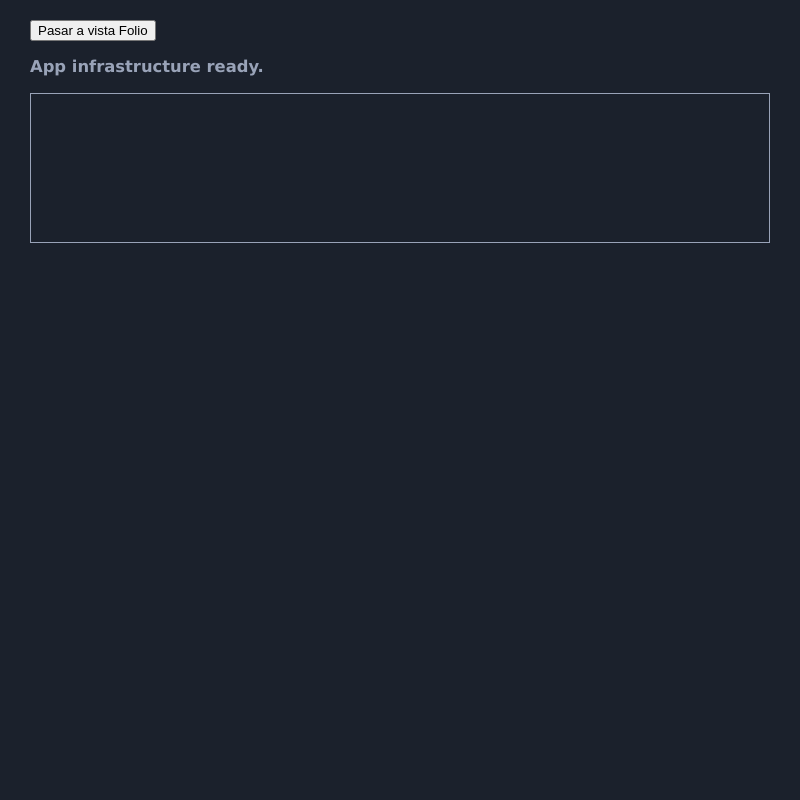
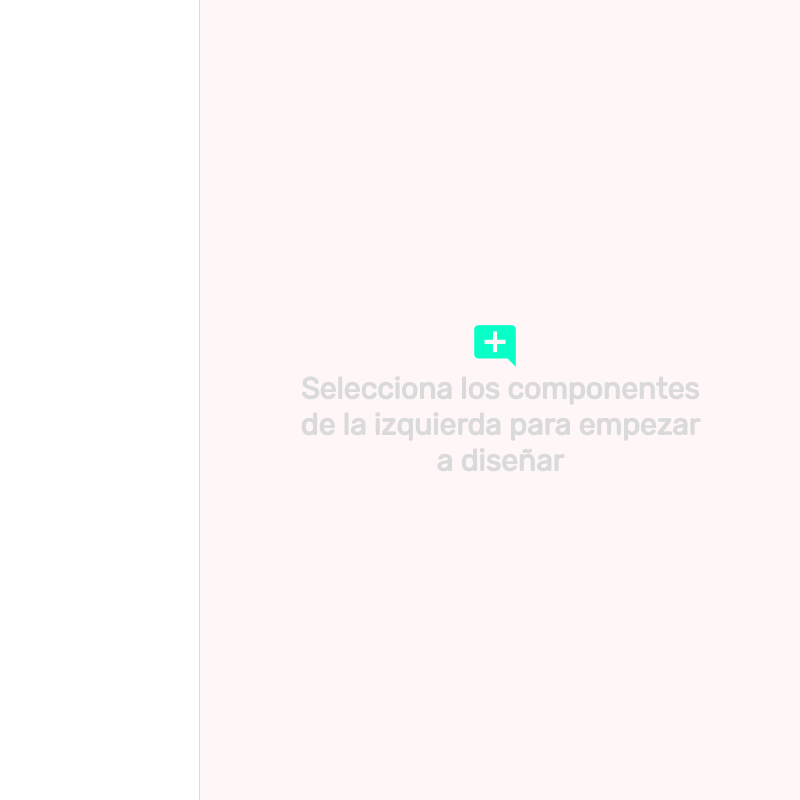
Before and after one commit to niko97killer/Electron-App, an Electron app: page index.html in a window 800 px wide. Drawn offline with Linux system fonts and the light colour scheme; no server answers.

Commit message:
Loading inicial y estructura base del layout

```diff
--- a/app.js
+++ b/app.js
@@ -1,9 +1,13 @@
 //Importamos el modulo fs que nos permitira gestionar ficheros locales
 const fs = require('fs')
+const { BrowserWindow } = require('electron')
 
 let console_style = "padding: 20px; font-weight: 900;";
 
-let MainContainer, Folio;
+let MainContainer,
+    Folio,
+    SubWindow,
+    EditorMain;
 
 let colors = [
     "#9b59b6",
@@ -18,6 +22,10 @@ let colors = [
 let clickedElem = null;
 
 $(document).ready(async() => {
+    loadApp();
+});
+
+async function loadAppPrueba() {
     console.log("%cApp ready form execute stufs", console_style);
     MainContainer = $('#main');
     MainContainer.append(`<h3>App infrastructure ready.</h3>`);
@@ -76,14 +84,55 @@ $(document).ready(async() => {
         ul.append(li);
         li.show('slow');
     })
-});
+}
+
+async function loadApp() {
+    let loading_res = await showLoader();
+
+    abrirFolioEdicion();
+}
+
+let loadingPanel = $('<div/>', { class: 'loading-panel', text: 'Loading Content' });
+
+async function showLoader() {
+    return new Promise((res, rej) => {
+        $('body').append(loadingPanel);
+
+        loadingPanel.animate({
+            padding: "20"
+        }, 2000, () => {
+            loadingPanel.hide();
+            res(1);
+        });
+        //setTimeout(() => {
+        //
+        //    res(1);
+        //}, 2000);
+    });
+}
 
 async function abrirFolioEdicion() {
-    MainContainer.hide();
+    EditorMain = $('<div/>', {
+        class: 'editor_main'
+    });
+
+    let MenuEditor = $('<div/>', { class: 'editor_left_menu' });
+    MenuEditor.append($('<div/>', { class: 'editor_contenedor' }));
+
+    let FolioEdicion = $('<div/>', { class: 'editor_folio_edicion' });
+    FolioEdicion.append($('<div/>', { class: 'editor_contenedor' }).append(`<div id="start_message">
+                                                                            <i class="material-icons">add_comment</i><br>
+                                                                            Selecciona los componentes de la izquierda para empezar a diseñar
+                                                                            </div>`));
+
+    EditorMain.append(MenuEditor);
+    EditorMain.append(FolioEdicion);
+
+    //MainContainer.hide();
     Folio = $('<div/>', {
         class: 'folio',
         mousedown: function(e) {
-            console.log(Folio.offsetLeft);
+            console.log(Folio.offset().left);
             let elem = $('<div/>', {
                 class: 'begin_elem',
                 css: {
@@ -96,7 +145,7 @@ async function abrirFolioEdicion() {
         }
     });
     $('body').css('background', '#ccc');
-    $('body').append(Folio);
+    $('body').append(EditorMain);
 }
 
 async function getNodeData(path) {
--- a/index.html
+++ b/index.html
@@ -6,7 +6,7 @@
     <!-- https://developer.mozilla.org/en-US/docs/Web/HTTP/CSP
     <meta http-equiv="Content-Security-Policy" content="default-src 'self'; script-src 'self'">
     <meta http-equiv="X-Content-Security-Policy" content="default-src 'self'; script-src 'self'">-->
-
+    <link href="https://fonts.googleapis.com/css?family=Rubik&display=swap" rel="stylesheet">
     <link rel="stylesheet" href="style.css">
     <script defer>
         window.$ = window.jQuery = require("./scripts/jquery.js");
@@ -19,9 +19,9 @@
 <body>
 
 
-    <div id="main">
+    <!--<div id="main">
         <button onclick="abrirFolioEdicion()">Pasar a vista Folio</button>
-    </div>
+    </div>-->
 
     <!-- You can also require other files to run in this process -->
     <script src="./renderer.js"></script>
--- a/main.js
+++ b/main.js
@@ -11,6 +11,9 @@ function createWindow() {
     mainWindow = new BrowserWindow({
         width: 800,
         height: 600,
+        frame: true,
+        title: 'Lets Make HTML',
+        autoHideMenuBar: true,
         webPreferences: {
             nodeIntegration: true,
             preload: path.join(__dirname, 'preload.js')
@@ -30,6 +33,8 @@ function createWindow() {
         // when you should delete the corresponding element.
         mainWindow = null
     })
+
+
 }
 
 // This method will be called when Electron has finished
--- a/style.css
+++ b/style.css
@@ -4,8 +4,17 @@
 
 body {
     margin: 0px;
-    font-family: 'Lucida Sans', 'Lucida Sans Regular', 'Lucida Grande', 'Lucida Sans Unicode', Geneva, Verdana, sans-serif;
+    /*font-family: 'Lucida Sans', 'Lucida Sans Regular', 'Lucida Grande', 'Lucida Sans Unicode', Geneva, Verdana, sans-serif;*/
+    font-family: 'Rubik', sans-serif;
 }
+
+
+/*
+ *  Possible colore Palets
+ *  https://colorhunt.co/palette/157179
+ *  https://colorhunt.co/palette/163897
+ *  https://colorhunt.co/palette/152232
+*/
 
 #main {
     width: 100%;
@@ -64,3 +73,60 @@ li:hover {
     width: 100px;
     height: 100px;
 }
+
+.editor_main {
+    width: 100%;
+    display: flex;
+    background: #fff;
+}
+
+.editor_left_menu {
+    width: 25%;
+    height: 100vh;
+    overflow-y: auto;
+    border-right: 1px solid #dadada;
+}
+
+.editor_folio_edicion {
+    width: 75%;
+    height: 100vh;
+    overflow-y: auto;
+    background: #fff7f7;
+}
+
+.editor_contenedor {
+    min-height: 100vh;
+    width: 100%;
+    position: relative;
+}
+
+#start_message {
+    font-size: 30px;
+    width: 400px;
+    font-weight: 900;
+    color: #dadada;
+    position: absolute;
+    left: 50%;
+    top: 50%;
+    text-align: center;
+    transform: translate(-50%, -50%);
+}
+
+#start_message>i {
+    font-size: 50px !important;
+    color: #08ffc8;
+}
+
+.loading-panel {
+    font-size: 30px;
+    width: 400px;
+    font-weight: 900;
+    color: #dadada;
+    background: #204969;
+    padding: 0px;
+    position: absolute;
+    left: 50%;
+    top: 50%;
+    text-align: center;
+    transform: translate(-50%, -50%);
+}
```
